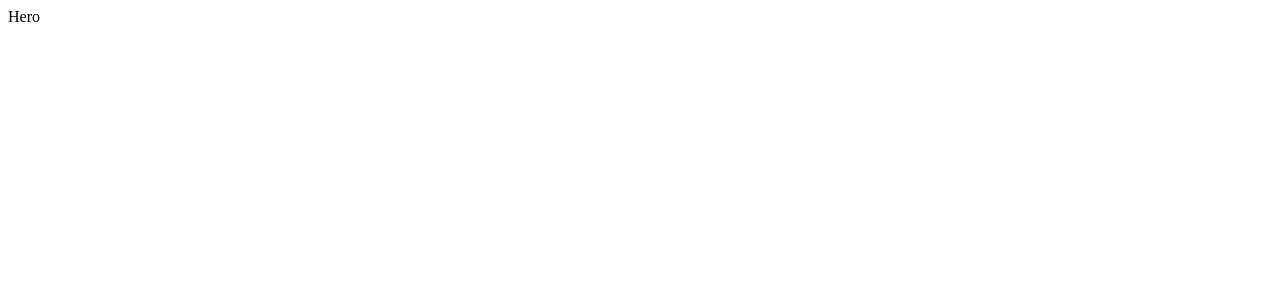
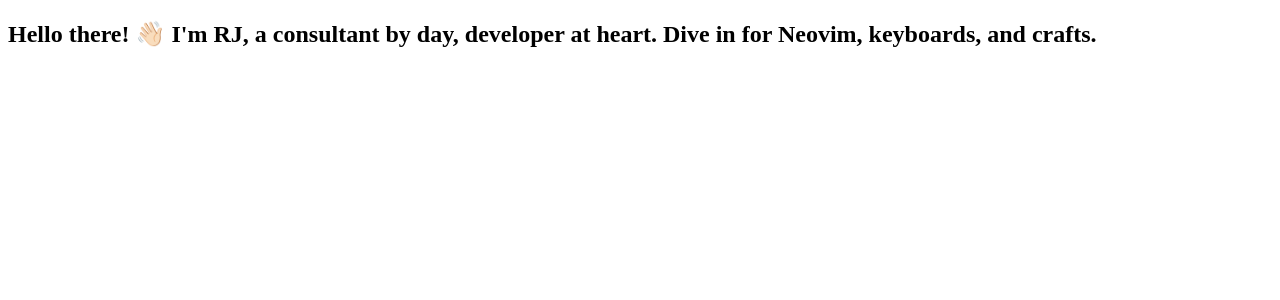
Before and after one commit to rjleyva/byteofme, a React (Vite) app: page / in a window 1280 px wide. Shown: the top 300 px of the page. Built offline with nearby package versions, Linux system fonts and the light colour scheme.

Commit message:
feat(app.tsx): import Hero component and props

```diff
--- a/src/app.tsx
+++ b/src/app.tsx
@@ -1,5 +1,15 @@
+import Hero from './components/Hero/Hero';
+
 const App = () => {
-  return <>Hero</>;
+  return (
+    <>
+      <Hero
+        greeting="Hello there! "
+        wavingEmoji=" 👋🏻"
+        bio=" I'm RJ, a consultant by day, developer at heart. Dive in for Neovim, keyboards, and crafts."
+      />
+    </>
+  );
 };
 
 export default App;
```
